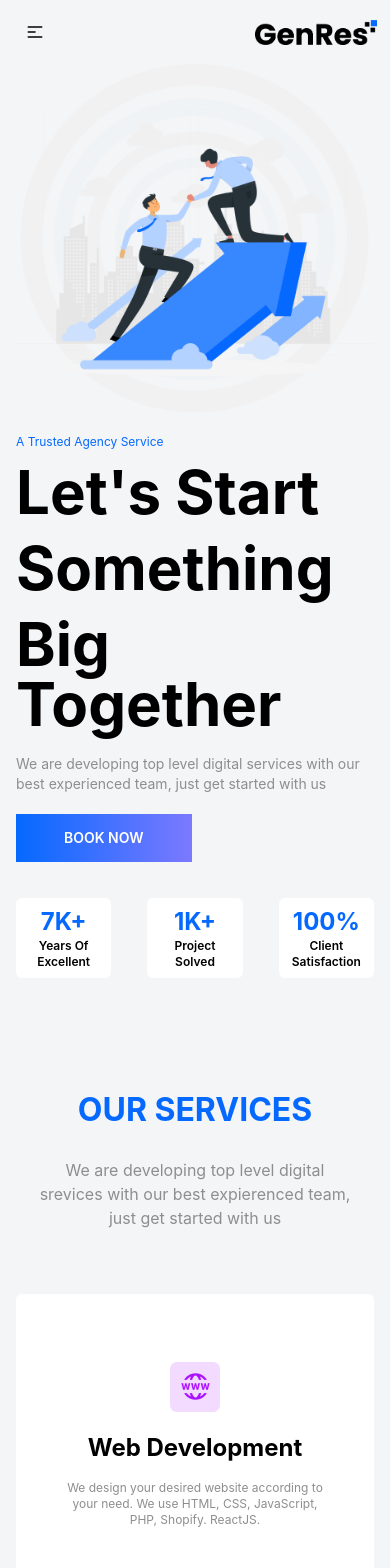
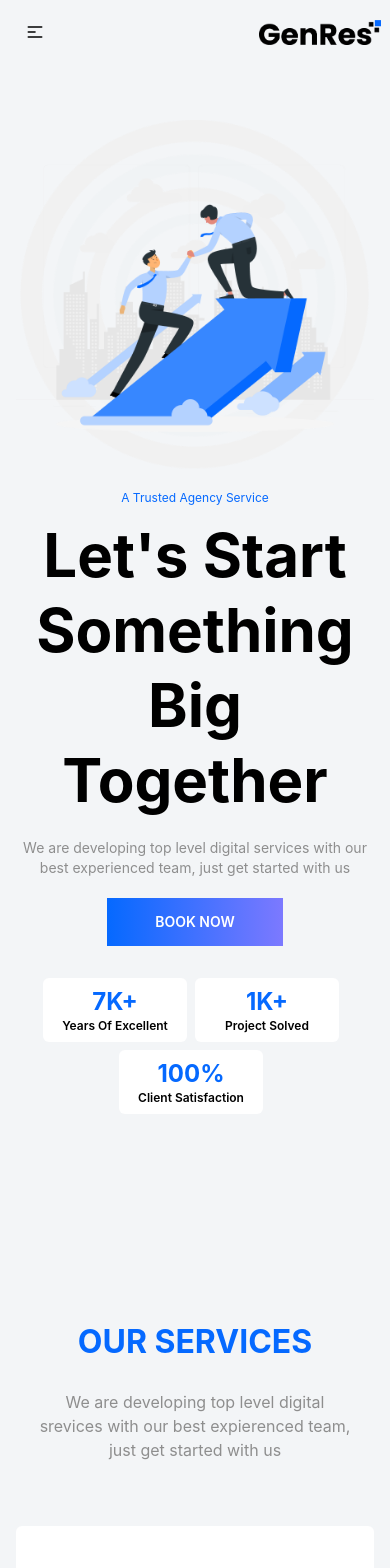
Before and after one commit to burhanuddinrabby/genres-agency, a Next.js app: page / in a window 390 px wide. Shown: the top 1568 px of the page. Built offline with nearby package versions, Linux system fonts and the light colour scheme.

Commit message:
Fixed Some Responsive Issues

```diff
--- a/package.json
+++ b/package.json
@@ -9,10 +9,12 @@
     "lint": "next lint"
   },
   "dependencies": {
+    "@fortawesome/fontawesome-svg-core": "^6.1.1",
     "@fortawesome/free-brands-svg-icons": "^6.1.1",
     "@fortawesome/free-regular-svg-icons": "^6.1.1",
     "@fortawesome/free-solid-svg-icons": "^6.1.1",
     "@fortawesome/react-fontawesome": "^0.1.18",
+    "@splidejs/react-splide": "^0.7.8",
     "daisyui": "^2.15.2",
     "next": "12.1.6",
     "next-images": "^1.8.4",
--- a/pages/Main/Banner.js
+++ b/pages/Main/Banner.js
@@ -20,24 +20,22 @@ const success = [
 ]
 const BannerComponent = () => {
     return (
-        <div className="mb-3 lg:px-48 px-4">
+        <div className="mb-3 lg:px-48 px-4 py-14">
             <div className="flex items-center flex-col lg:flex-row-reverse justify-between">
-                <div className="lg:max-w-3xl">
+                <div className="lg:w-[50%]">
                     <Image src={bannerImg} alt='banner' />
                 </div>
-                <div className='text-[#8E8E8E] '>
-                    <h1 className="text-xs text-primary">A Trusted Agency Service </h1>
-                    <h1 className="text-6xl my-3 text-black font-bold data-text-sm">Let&apos;s Start</h1>
-                    <h1 className="text-6xl my-4 text-black font-bold data-text-sm">Something</h1>
-                    <h1 className="text-6xl my-3 text-black font-bold data-text-sm">Big Together</h1>
-                    <p className="text-sm my-5">We are developing top level digital services with our <br />
+                <div className='text-[#8E8E8E] lg:w-[50%]'>
+                    <h1 className="text-xs text-primary text-center lg:text-left">A Trusted Agency Service </h1>
+                    <h1 className="text-6xl my-3 text-black font-bold data-text-sm leading-tight text-center lg:text-left">Let&apos;s Start <br/> Something<br/>Big Together</h1>                    <h1 className="text-6xl my-3 text-black font-bold data-text-sm"></h1>
+                    <p className="text-sm my-5 text-center lg:text-left">We are developing top level digital services with our <br />
                         best experienced team, just get started with us</p>
-                    <button className='btn rounded-none px-12 bg-gradient-to-r from-primary to-secondary text-[#fff] border-none'>Book now</button>
-                    <div className="grid grid-cols-3 gap-9 mt-9 font-sans">
+                    <div className='flex justify-center lg:justify-start'><button className='btn rounded-none px-12 bg-gradient-to-r from-primary to-secondary hover:from-secondary hover:to-primary text-[#fff] border-none'>Book now</button></div>
+                    <div className="flex flex-row flex-wrap py-8 justify-center lg:justify-start">
                         {
                             success.map((item) => {
                                 return (
-                                    <div className="bg-white lg:p-7 p-2 rounded-md" key={item._id}>
+                                    <div className="bg-white lg:py-7 py-2 mr-2 mb-2 w-36 rounded-md" key={item._id}>
                                         <div className="text-center">
                                             <h1 className="lg:text-4xl text-2xl text-primary font-bold">{item.status}</h1>
                                             <p className="text-xs font-semibold text-black">{item.about}</p>
--- a/pages/Main/GotAProject.js
+++ b/pages/Main/GotAProject.js
@@ -28,7 +28,7 @@ const GotAProject = () => {
                             <label className='lg:left-8 left-1' htmlFor="project">About Your Project</label>
                         </div>
                     </div>
-                    <button className='btn rounded-none px-12 bg-gradient-to-r from-primary to-secondary text-[#fff] border-none w-[196px] mx-auto block lg:mt-24 mt-10'>Send</button>
+                    <div className='flex justify-center lg:justify-start'><button className='btn rounded-none px-12 bg-gradient-to-r from-primary to-secondary hover:from-secondary hover:to-primary text-[#fff] border-none w-[196px] mx-auto block lg:mt-24 mt-10'>Send</button></div>
                 </form>
             </div>
         </div>
--- a/pages/Main/OurWork.js
+++ b/pages/Main/OurWork.js
@@ -8,11 +8,10 @@ const OurWork = () => {
     return (
         <section className="my-5 lg:px-48 px-4">
             <div className='text-[#8E8E8E]'>
-                <h1 className="text-[40px] mt-2 text-black font-bold data-text-sm">Our team try to </h1>
-                <h1 className="text-[40px] text-black font-bold data-text-sm">do their best</h1>
-                <p className="text-sm my-5">It is a long established fact that a reader will be distracted by <br />
+                <h1 className="text-[40px] mt-2 text-black font-bold data-text-sm text-center lg:text-left">Our team try to<br/>do their best</h1>
+                <p className="text-sm my-5 text-center lg:text-left">It is a long established fact that a reader will be distracted by <br />
                     the readable content of a page when looking at its layout</p>
-                <button className='btn rounded-none px-12 bg-gradient-to-r from-primary to-secondary text-[#fff] border-none'>Book now</button>
+                <div className='flex justify-center lg:justify-start'><button className='btn rounded-none px-12 bg-gradient-to-r from-primary to-secondary hover:from-secondary hover:to-primary text-[#fff] border-none'>Book now</button></div>
             </div>
             <div className='relative lg:first-letter lg:mt-[-45px] z-10'>
                 <div className="grid lg:grid-cols-3 grid-cols-1 lg:gap-16 gap-4 font-sans z-10  lg:ml-48">
--- a/pages/Main/WhyUs.js
+++ b/pages/Main/WhyUs.js
@@ -8,7 +8,7 @@ import support from '../../public/image/support.png'
 const WhyUs = () => {
     return (
         <>
-            <section className='service-section lg:'>
+            <section className='service-section mb-40'>
                 <SectionTitle>
                     Why Choose Us
                 </SectionTitle>
@@ -18,7 +18,7 @@ const WhyUs = () => {
                             <Image src={bannerTwo} alt='banner' />
                         </div>
                         <div className='text-[#8E8E8E] '>
-                            <h1 className="text-[40px] my-3 text-black font-bold data-text-sm" datatext="Starts Here...">
+                            <h1 className="text-[40px] my-3 text-black font-bold data-text-sm text-center lg:text-left" datatext="Starts Here...">
                                 Specialist in client <br /> satisfaction
                             </h1>
                             <div>
--- a/pages/Shared/Navbar.js
+++ b/pages/Shared/Navbar.js
@@ -13,25 +13,25 @@ const Navbar = () => {
     </>
     return (
         <div className="navbar text-black lg:min-w-7xl lg:px-52 lg:flex justify-between">
-            <div className="navbar-center">
-                <div className="dropdown">
-                    <label tabIndex="0" className="btn btn-ghost mr-48 lg:hidden">
+            <div className="navbar-center w-full flex justify-between">
+                <div className="dropdown md:hidden">
+                    <label tabIndex="0" className="btn btn-ghost">
                         <svg xmlns="http://www.w3.org/2000/svg" className="h-5 w-5" fill="none" viewBox="0 0 24 24" stroke="currentColor"><path strokeLinecap="round" strokeLinejoin="round" strokeWidth="2" d="M4 6h16M4 12h8m-8 6h16" /></svg>
                     </label>
                     <ul tabIndex="0" className="menu menu-compact dropdown-content mt-3 p-2 shadow bg-gradient-to-r from-primary to-secondary text-[#fff] rounded-box w-52">
                         {menuItems}
                     </ul>
                 </div>
-                <span className='btn btn-ghost normal-case p-0 lg:ml-[-32px]'>
+                <span className='btn btn-ghost normal-case p-0 md:ml-[-32px]'>
                     <Link href='/'>
                         <Image src={logo} alt='logo' width={122} height={25} />
                     </Link>
                 </span>
-            </div>
-            <div className="navbar-center hidden lg:flex justify-evenly">
-                <ul className="menu menu-horizontal p-0 font-semibold">
-                    {menuItems}
-                </ul>
+                <div className="navbar-center hidden md:flex justify-evenly">
+                    <ul className="menu menu-horizontal p-0 font-semibold">
+                        {menuItems}
+                    </ul>
+                </div>
             </div>
         </div>
     );
```
Also changed, not shown: pages/Main/Testimonial.js (+77 -2 lines), pages/Main/OurServices.js (line endings or trailing spaces), 1 other file (tests, documents, lock files or other folders).
